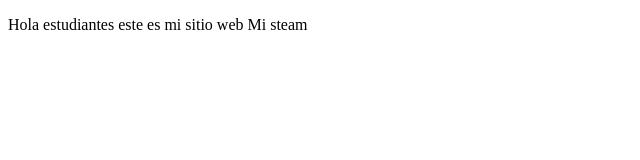
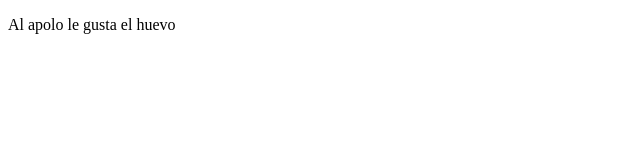
Before and after one commit to bryanpalmaec/proyectoDemoCursoPrework, a plain HTML site: page index.html in a window 1280 px wide. Shown: the whole page, without its empty margins (0-640 px from the left). Drawn offline with Linux system fonts and the light colour scheme.

Commit message:
cambios agregamos nuevo texto

```diff
--- a/index.html
+++ b/index.html
@@ -8,8 +8,7 @@
 </head>
 <body>
     <p>
-        Hola estudiantes este es mi sitio web
-        Mi steam
+       Al apolo le gusta el huevo
     </p>
 </body>
 </html>
```
